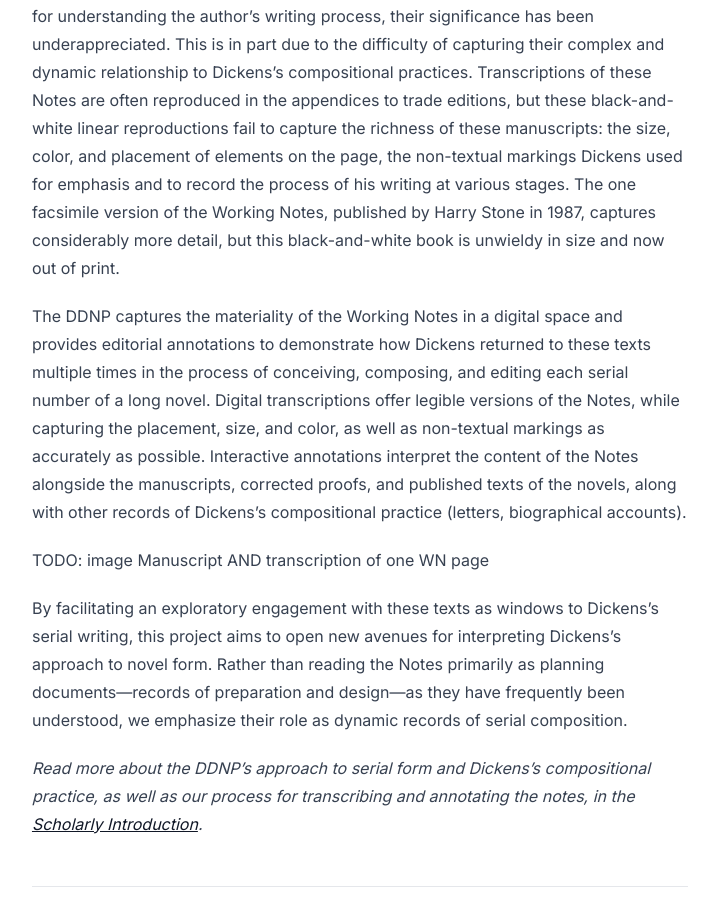
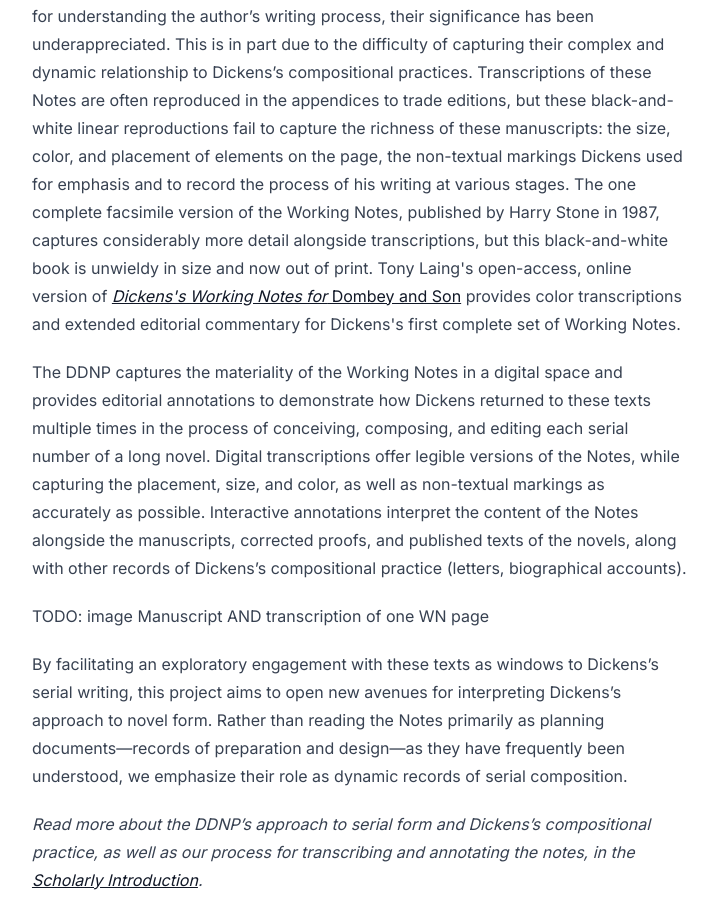
Before and after one commit to dnoneill/ddnp, an Astro site: page /introduction/general in a window 1280 px wide. Shown: the part 7023-7920 px from the top of the page, without its empty margins (280-997 px from the left). Built offline with nearby package versions, Linux system fonts and the light colour scheme; Astro itself is replaced by a stand-in of ours.

Commit message:
added sentence to General Intro

```diff
--- a/src/pages/introduction/general.mdx
+++ b/src/pages/introduction/general.mdx
@@ -81,7 +81,7 @@ The _Our Mutual Friend_ manuscript is held at the Pierpont Morgan Library in New
 
 ## The Digital Dickens Notes Project
 
-While scholars have long recognized Dickens’s Working Notes as important resources for understanding the author’s writing process, their significance has been underappreciated. This is in part due to the difficulty of capturing their complex and dynamic relationship to Dickens’s compositional practices. Transcriptions of these Notes are often reproduced in the appendices to trade editions, but these black-and-white linear reproductions fail to capture the richness of these manuscripts: the size, color, and placement of elements on the page, the non-textual markings Dickens used for emphasis and to record the process of his writing at various stages. The one facsimile version of the Working Notes, published by Harry Stone in 1987, captures considerably more detail, but this black-and-white book is unwieldy in size and now out of print.
+While scholars have long recognized Dickens’s Working Notes as important resources for understanding the author’s writing process, their significance has been underappreciated. This is in part due to the difficulty of capturing their complex and dynamic relationship to Dickens’s compositional practices. Transcriptions of these Notes are often reproduced in the appendices to trade editions, but these black-and-white linear reproductions fail to capture the richness of these manuscripts: the size, color, and placement of elements on the page, the non-textual markings Dickens used for emphasis and to record the process of his writing at various stages. The one complete facsimile version of the Working Notes, published by Harry Stone in 1987, captures considerably more detail alongside transcriptions, but this black-and-white book is unwieldy in size and now out of print. Tony Laing's open-access, online version of [_Dickens's Working Notes for_ Dombey and Son](https://library.oapen.org/handle/20.500.12657/30825) provides color transcriptions and extended editorial commentary for Dickens's first complete set of Working Notes.
 
 The DDNP captures the materiality of the Working Notes in a digital space and provides editorial annotations to demonstrate how Dickens returned to these texts multiple times in the process of conceiving, composing, and editing each serial number of a long novel. Digital transcriptions offer legible versions of the Notes, while capturing the placement, size, and color, as well as non-textual markings as accurately as possible. Interactive annotations interpret the content of the Notes alongside the manuscripts, corrected proofs, and published texts of the novels, along with other records of Dickens’s compositional practice (letters, biographical accounts).
 
```
